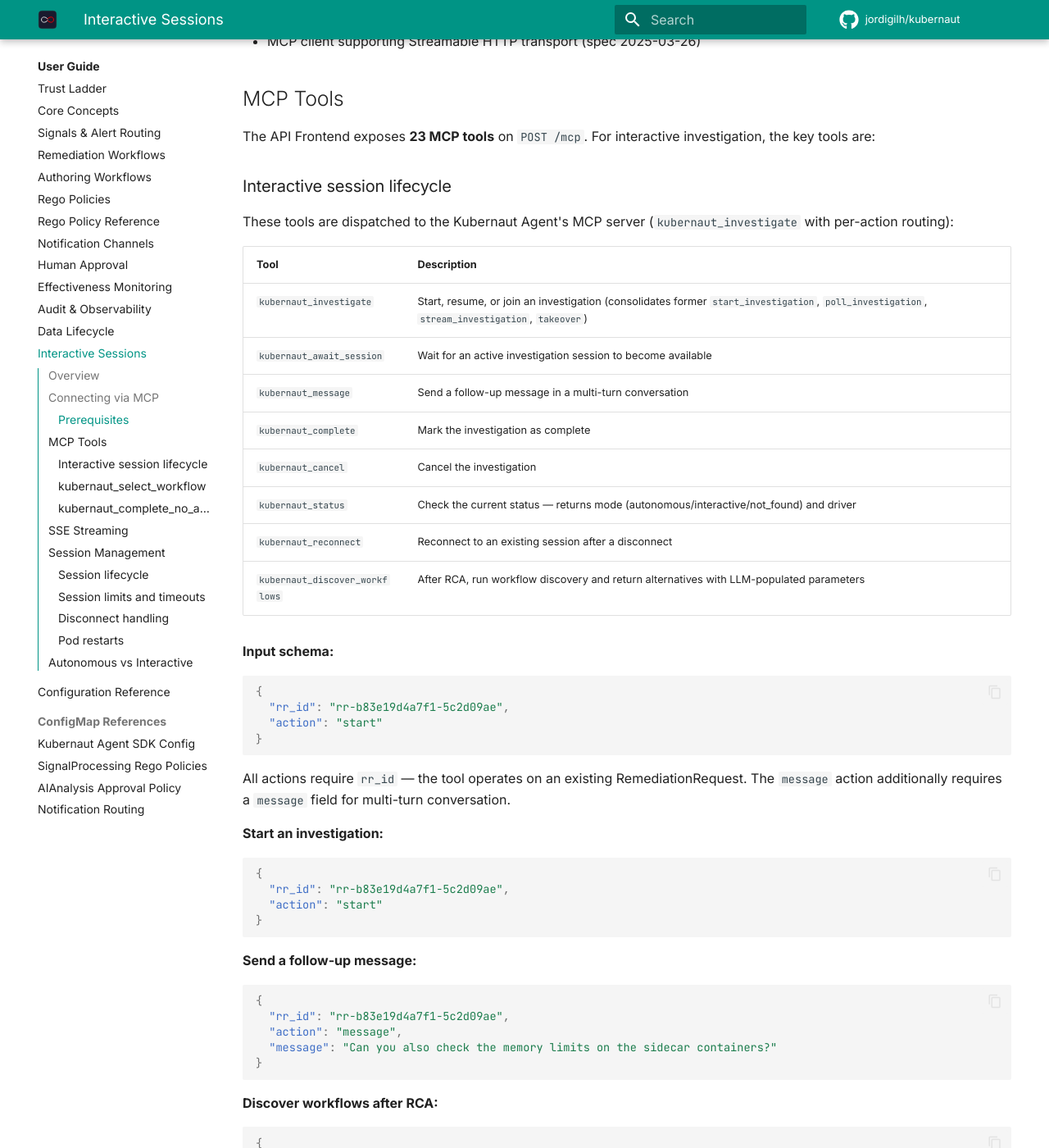
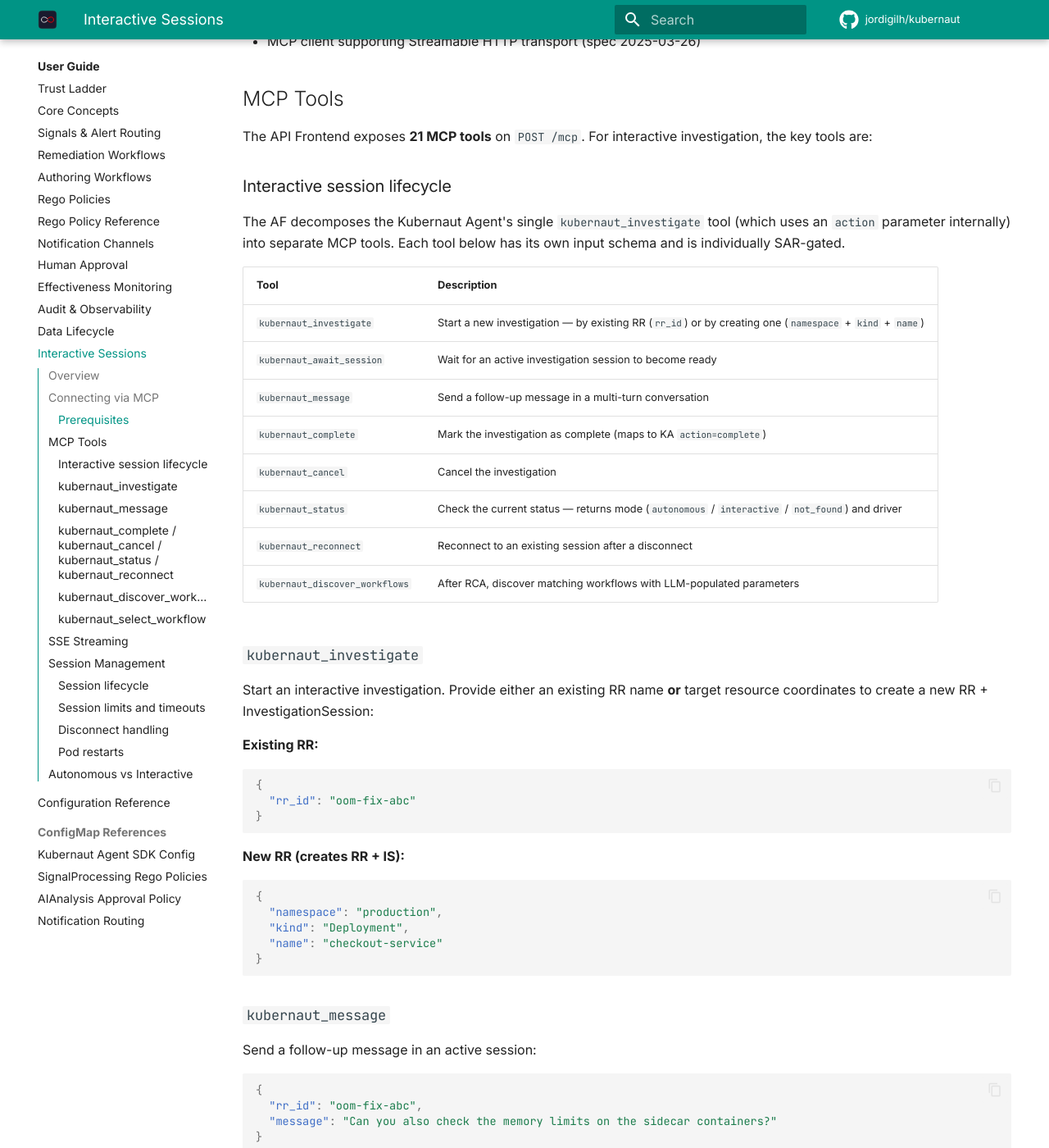
Before and after one commit to jordigilh/kubernaut-docs, an MkDocs documentation site: the page built from docs/user-guide/interactive-sessions.md, in a window 1280 px wide and 1400 px high, scrolled down 1081 px. Shown: the whole window at 82% size. Built offline with MkDocs 1.6.1 and Material for MkDocs 9.7.7, drawn with Linux system fonts in a browser that asks for light colours; comment, search, counter and statistics services are not loaded; the version menu is left out; some of the changed text lies outside the part shown.

Commit message:
fix: rewrite interactive sessions to match AF MCP tool decomposition
The AF decomposes KA's single kubernaut_investigate tool (8 actions)
into 21 separate MCP tools. Update documentation to reflect the AF
surface — per-tool schemas without the KA action parameter.

- Replace action-based unified schema with per-tool input schemas
- Remove kubernaut_complete_no_action (AF exposes kubernaut_complete)
- Add parameters field to kubernaut_select_workflow
- Fix action:reconnect → kubernaut_reconnect
- Fix join-via-await to use kubernaut_investigate (not reconnect)

Co-authored-by: Cursor <cursoragent@cursor.com>

````diff
--- a/docs/user-guide/interactive-sessions.md
+++ b/docs/user-guide/interactive-sessions.md
@@ -19,7 +19,7 @@ The interactive flow has four phases:
 
 ## Connecting via MCP
 
-Any MCP-compatible client can connect to Kubernaut's interactive sessions. The API Frontend exposes a MCP Streamable HTTP endpoint (`POST /mcp`) with 23 `kubernaut_*` MCP tools spanning CRD operations, investigation, interactive session lifecycle, data/history, and presentation. The AF dispatches interactive lifecycle tools to the Kubernaut Agent's MCP server; other tools are handled locally or via REST/DataStorage.
+Any MCP-compatible client can connect to Kubernaut's interactive sessions. The API Frontend exposes a MCP Streamable HTTP endpoint (`POST /mcp`) with 21 `kubernaut_*` MCP tools spanning CRD operations, investigation, interactive session lifecycle, data/history, and presentation. The AF dispatches interactive lifecycle tools to the Kubernaut Agent's MCP server; other tools are handled locally or via DataStorage.
 
 ### Prerequisites
 
@@ -29,97 +29,98 @@ Any MCP-compatible client can connect to Kubernaut's interactive sessions. The A
 
 ## MCP Tools
 
-The API Frontend exposes **23 MCP tools** on `POST /mcp`. For interactive investigation, the key tools are:
+The API Frontend exposes **21 MCP tools** on `POST /mcp`. For interactive investigation, the key tools are:
 
 ### Interactive session lifecycle
 
-These tools are dispatched to the Kubernaut Agent's MCP server (`kubernaut_investigate` with per-action routing):
+The AF decomposes the Kubernaut Agent's single `kubernaut_investigate` tool (which uses an `action` parameter internally) into separate MCP tools. Each tool below has its own input schema and is individually SAR-gated.
 
 | Tool | Description |
 |---|---|
-| `kubernaut_investigate` | Start, resume, or join an investigation (consolidates former `start_investigation`, `poll_investigation`, `stream_investigation`, `takeover`) |
-| `kubernaut_await_session` | Wait for an active investigation session to become available |
+| `kubernaut_investigate` | Start a new investigation — by existing RR (`rr_id`) or by creating one (`namespace` + `kind` + `name`) |
+| `kubernaut_await_session` | Wait for an active investigation session to become ready |
 | `kubernaut_message` | Send a follow-up message in a multi-turn conversation |
-| `kubernaut_complete` | Mark the investigation as complete |
+| `kubernaut_complete` | Mark the investigation as complete (maps to KA `action=complete`) |
 | `kubernaut_cancel` | Cancel the investigation |
-| `kubernaut_status` | Check the current status — returns mode (autonomous/interactive/not_found) and driver |
+| `kubernaut_status` | Check the current status — returns mode (`autonomous` / `interactive` / `not_found`) and driver |
 | `kubernaut_reconnect` | Reconnect to an existing session after a disconnect |
-| `kubernaut_discover_workflows` | After RCA, run workflow discovery and return alternatives with LLM-populated parameters |
+| `kubernaut_discover_workflows` | After RCA, discover matching workflows with LLM-populated parameters |
+
+### `kubernaut_investigate`
+
+Start an interactive investigation. Provide either an existing RR name **or** target resource coordinates to create a new RR + InvestigationSession:
+
+**Existing RR:**
+
+```json
+{
+  "rr_id": "oom-fix-abc"
+}
+```
+
+**New RR (creates RR + IS):**
+
+```json
+{
+  "namespace": "production",
+  "kind": "Deployment",
+  "name": "checkout-service"
+}
+```
+
+### `kubernaut_message`
+
+Send a follow-up message in an active session:
+
+```json
+{
+  "rr_id": "oom-fix-abc",
+  "message": "Can you also check the memory limits on the sidecar containers?"
+}
+```
+
+### `kubernaut_complete` / `kubernaut_cancel` / `kubernaut_status` / `kubernaut_reconnect`
+
+All four tools share the same input schema:
+
+```json
+{
+  "rr_id": "oom-fix-abc"
+}
+```
+
+`kubernaut_complete` closes the investigation with an RCA summary. If no workflow is needed, it is the equivalent of the KA's `kubernaut_complete_no_action` tool.
+
+### `kubernaut_discover_workflows`
+
+Discover available workflows after RCA:
+
+```json
+{
+  "rr_id": "oom-fix-abc"
+}
+```
+
+### `kubernaut_select_workflow`
+
+Select a workflow from the discovery results. Requires a prior `kubernaut_discover_workflows` call.
 
 **Input schema:**
 
 ```json
 {
-  "rr_id": "rr-b83e19d4a7f1-5c2d09ae",
-  "action": "start"
-}
-```
-
-All actions require `rr_id` — the tool operates on an existing RemediationRequest. The `message` action additionally requires a `message` field for multi-turn conversation.
-
-**Start an investigation:**
-
-```json
-{
-  "rr_id": "rr-b83e19d4a7f1-5c2d09ae",
-  "action": "start"
-}
-```
-
-**Send a follow-up message:**
-
-```json
-{
-  "rr_id": "rr-b83e19d4a7f1-5c2d09ae",
-  "action": "message",
-  "message": "Can you also check the memory limits on the sidecar containers?"
-}
-```
-
-**Discover workflows after RCA:**
-
-```json
-{
-  "rr_id": "rr-b83e19d4a7f1-5c2d09ae",
-  "action": "discover_workflows"
-}
-```
-
-### `kubernaut_select_workflow`
-
-Select a workflow from the discovery results. Requires a prior `discover_workflows` call.
-
-**Input schema:**
-
-```json
-{
-  "rr_id": "rr-b83e19d4a7f1-5c2d09ae",
+  "rr_id": "oom-fix-abc",
   "workflow_id": "rollback-config",
   "kind": "Deployment",
   "name": "checkout-service",
   "namespace": "production",
-  "api_version": "apps/v1",
-  "spec_hash": "a1b2c3d4",
-  "incident_id": "inc-2026-0512"
+  "parameters": {
+    "rollback_revision": "3"
+  }
 }
 ```
 
-Only `rr_id` and `workflow_id` are required. The remaining fields are optional — when `kind` is provided, enrichment runs (owner chain resolution, labels, history) before catalog lookup. `api_version` disambiguates Kinds that exist in multiple API groups (e.g., `Event`). `spec_hash` and `incident_id` enable correlation with prior investigations.
-
-Parameters are validated against the workflow's declared schema. If validation fails, the LLM attempts self-correction automatically (PR #1187).
-
-### `kubernaut_complete_no_action`
-
-Close an investigation without selecting a workflow. Can be called at any point in the session — no discovery gate required.
-
-**Input schema:**
-
-```json
-{
-  "rr_id": "rr-b83e19d4a7f1-5c2d09ae",
-  "reason": "Root cause is external — vendor API outage, not actionable by us"
-}
-```
+Only `rr_id` and `workflow_id` are required. When `kind` is provided, enrichment runs (owner chain resolution, labels, history) before catalog lookup. `parameters` passes workflow-specific key-value pairs validated against the workflow's declared schema.
 
 ## SSE Streaming
 
@@ -156,7 +157,7 @@ Each interactive session is backed by a Kubernetes Lease (prefix: `kubernaut-int
 
 ### Disconnect handling
 
-If a client disconnects unexpectedly, the Kubernaut Agent's `SessionClosedHandler` detects the MCP connection closure and triggers session release and reconstruction (DD-INTERACTIVE-002). The same user can reconnect via `action:reconnect`.
+If a client disconnects unexpectedly, the Kubernaut Agent's `SessionClosedHandler` detects the MCP connection closure and triggers session release and reconstruction (DD-INTERACTIVE-002). The same user can reconnect via `kubernaut_reconnect`.
 
 ### Pod restarts
 
@@ -174,4 +175,4 @@ Kubernaut supports both modes simultaneously:
 | **Visibility** | Post-hoc via kubectl, notifications | Real-time SSE streaming |
 | **Pipeline** | Full 6-stage pipeline | Same pipeline, operator-driven at selection stage |
 
-Both modes produce the same CRDs, audit events, and effectiveness assessments. An investigation started autonomously (from an alert) can be joined mid-flight by an operator via `kubernaut_await_session` followed by `kubernaut_reconnect`.
+Both modes produce the same CRDs, audit events, and effectiveness assessments. An investigation started autonomously (from an alert) can be joined mid-flight by an operator via `kubernaut_await_session` followed by `kubernaut_investigate`.
````
